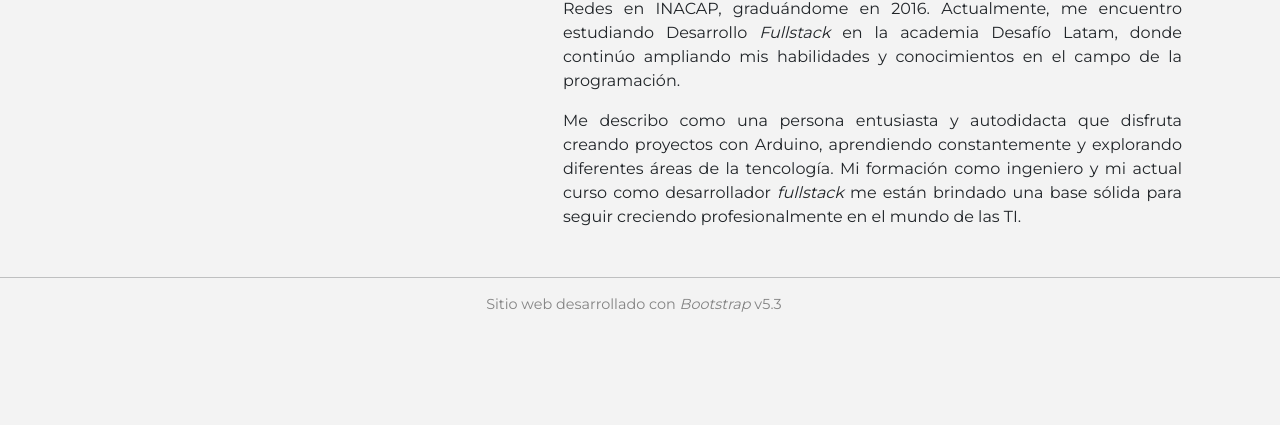
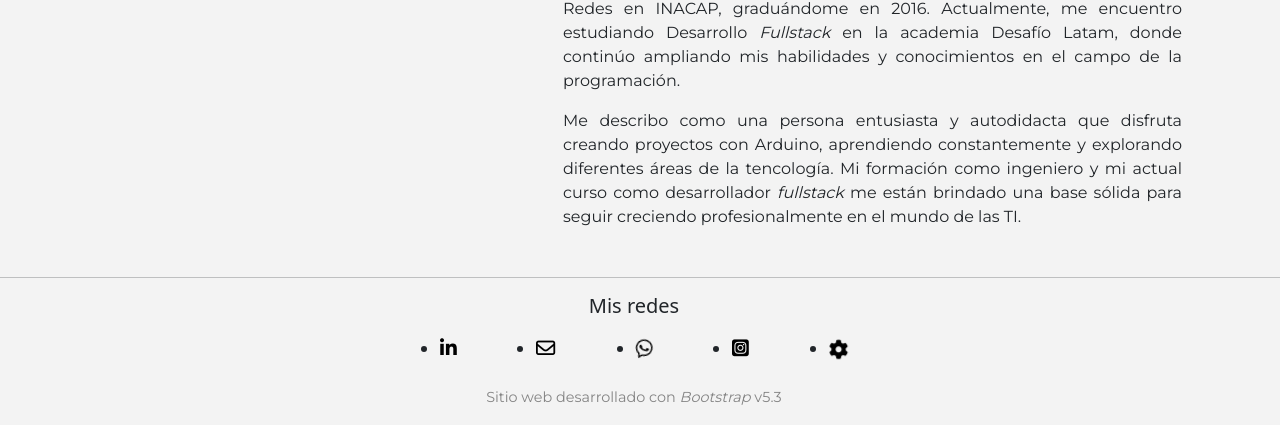
Before and after one commit to chrislopez93/chrislopez93.github.io, a plain HTML site: page index.html in a window 1280 px wide. Shown: the part 397-822 px from the top of the page. Before the commit the page ends 800 px from the top, so only its background shows below. Drawn offline with nearby package versions, Linux system fonts and the light colour scheme; a web font is replaced by a local one.

Commit message:
Integración RR.SS fontawesome

```diff
--- a/assets/css/style.css
+++ b/assets/css/style.css
@@ -77,7 +77,7 @@
 /*Configuración portafolio*/
 
 
-.link-porfolio{
+.link-porfolio,{
     text-decoration: none;
     font-family: 'Montserrat', sans-serif;
     font-weight: 500;
--- a/index.html
+++ b/index.html
@@ -67,6 +67,24 @@
     </main>
     <hr>
     <footer class="nav navbar container pt-0 pb-0 mt-0">
+      <h5 class="mx-auto">Mis redes</h5>
+      <div class="nav navbar container justify-content-center">
+      <ul>
+        <li><a href="https://www.linkedin.com/in/christopher-l%C3%B3pez-69b7a1136/" target="_blank"><i class="fa fa-brands fa-linkedin fa-beat"></a></i></li>
+      </ul>
+      <ul>
+        <li><a href="mailto:sinretel@gmail.com" target="_blank"><i class="fa fa-regular fa-envelope fa-bounce"></a></i></li>
+      </ul>
+      <ul>
+        <li><a href="tel: +56978850696"><i class="fa fa-brands fa-whatsapp fa-shake"></a></i></li>
+      </ul>
+      <ul>
+        <li><a href="https://www.instagram.com/sinretel/" target="_blank"><i class="fa fa-brands fa-square-instagram fa-flip"></a></i></li>
+      </ul>
+      <ul>
+        <li><a href="https://ambulatory-roars.000webhostapp.com/index.html" target="_blank"><i class="fa fa-duotone fa-gear fa-spin"></a></i></li>
+      </ul>
+      </div>
       <div class="mx-auto">
           <p class="text_footer">Sitio web desarrollado con <em lang="en">Bootstrap</em> v5.3</p>
       </div>
```
